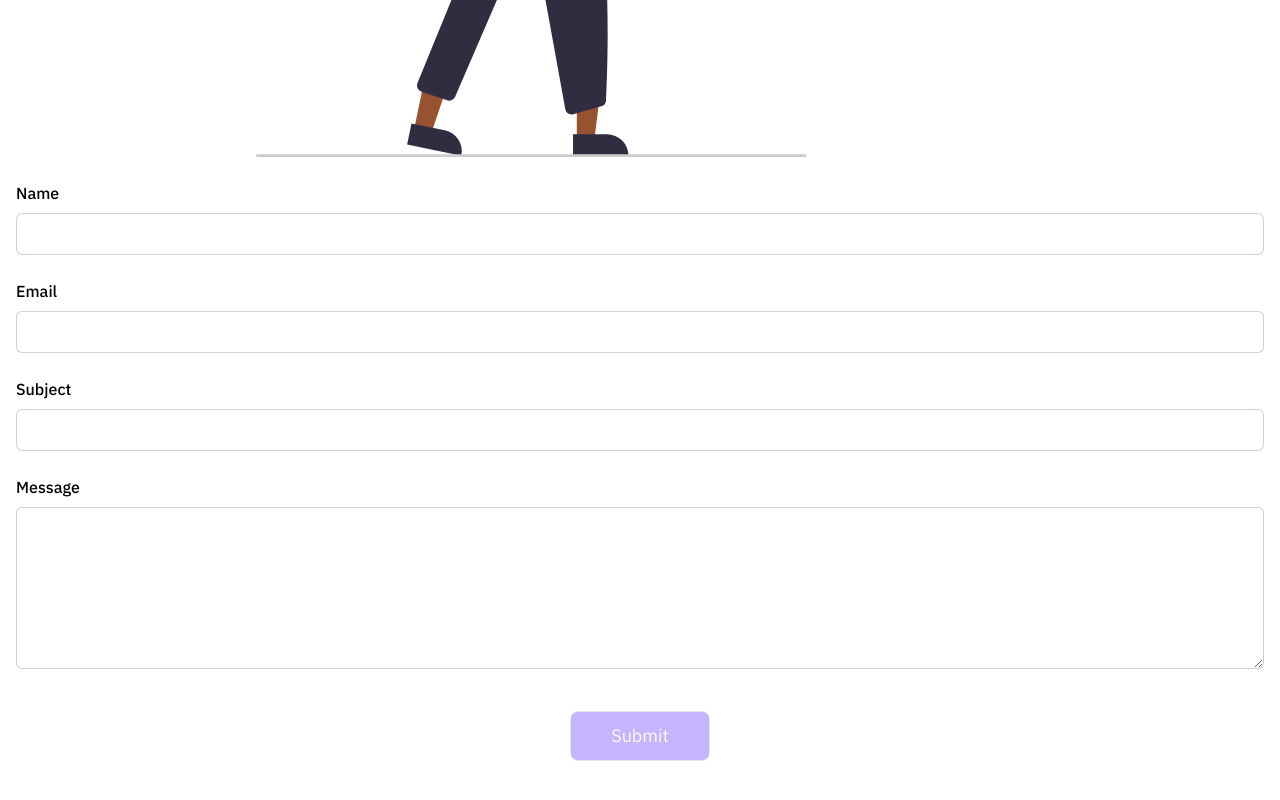
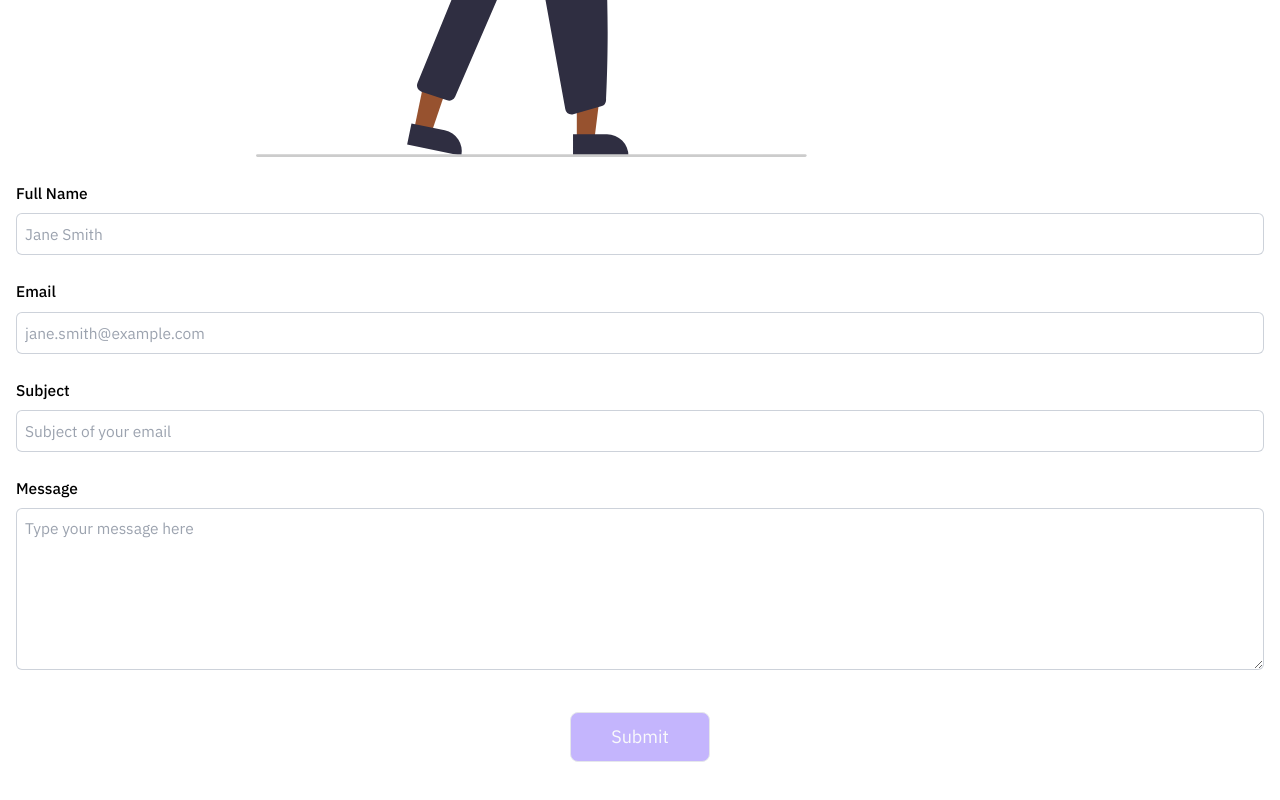
Before and after one commit to Gab-A/gabrielle-asante-portfolio, a React (Vite) app: page / in a window 1280 px wide. Shown: the part 3647-4447 px from the top of the page. Built offline with nearby package versions, Linux system fonts and the light colour scheme; no server answers.

Commit message:
Add id, htmlFor, placeholder and autoComplete prop to form elements

```diff
--- a/src/components/ContactForm/ContactForm.jsx
+++ b/src/components/ContactForm/ContactForm.jsx
@@ -6,7 +6,7 @@ import loadingAnimation from "../../assets/animations/loadingAnimation.json";
 
 export default function ContactForm() {
   const [contactFormData, setContactFormData] = useState({
-    name: "",
+    fullName: "",
     email: "",
     subject: "",
     message: "",
@@ -29,8 +29,8 @@ export default function ContactForm() {
   const newErrors = {};
 
   const validateForm = () => {
-    if (!contactFormData.name) {
-      newErrors.name = "Name is required.";
+    if (!contactFormData.fullName) {
+      newErrors.fullName = "Full Name is required.";
     }
     if (!contactFormData.email) {
       newErrors.email = "Email is required.";
@@ -73,7 +73,12 @@ export default function ContactForm() {
         setTimeout(() => {
           setStatusMessage(false);
         }, 1500);
-        setContactFormData({ name: "", email: "", subject: "", message: "" });
+        setContactFormData({
+          fullName: "",
+          email: "",
+          subject: "",
+          message: "",
+        });
       }
     } catch (error) {
       setStatusMessage("Failed to send message.");
@@ -86,33 +91,49 @@ export default function ContactForm() {
     <>
       <form onSubmit={handleSubmit} className="mx-4 mt-6 w[95%]">
         <Input
-          label="Name"
+          label="Full Name"
+          htmlFor="fullName"
+          id="fullName"
           type="text"
-          name="name"
-          value={contactFormData.name}
-          error={errors.name}
+          placeholder="Jane Smith"
+          name="fullName"
+          autoComplete="name"
+          value={contactFormData.fullName}
+          error={errors.fullName}
           onChange={handleChange}
         />
         <Input
           label="Email"
+          htmlFor="email"
+          id="email"
           type="email"
           name="email"
+          placeholder="jane.smith@example.com"
+          autoComplete="email"
           value={contactFormData.email}
           error={errors.email}
           onChange={handleChange}
         />
         <Input
           label="Subject"
+          htmlFor="subject"
+          id="subject"
           type="text"
           name="subject"
+          autoComplete="subject"
+          placeholder="Subject of your email"
           value={contactFormData.subject}
           error={errors.subject}
           onChange={handleChange}
         />
         <Input
           label="Message"
+          htmlFor="message"
+          id="message"
           textarea="textarea"
           name="message"
+          autoComplete="message"
+          placeholder="Type your message here"
           value={contactFormData.message}
           error={errors.message}
           onChange={handleChange}
--- a/src/components/Input/Input.jsx
+++ b/src/components/Input/Input.jsx
@@ -1,38 +1,51 @@
 export default function Input({
   label,
   type,
+  htmlFor,
+  id,
   name,
   value,
+  autoComplete,
   placeholder,
   textarea,
   error,
   ...rest
 }) {
+  const classes =
+    "w-full border-[1px] border-[#828FA366] py-2 rounded-md pl-2 focus:border-violet-300 focus:border-[1px] outline-none placeholder:text-[15.5px]";
+
   return (
     <div className="flex flex-col space-y-2 mb-6">
       <div>
-        <label className="font-medium">{label}</label>
+        <label htmlFor={htmlFor} className="font-medium text-[15.5px]">
+          {label}
+        </label>
       </div>
       <div>
         {textarea ? (
           <textarea
             name={name}
+            placeholder={placeholder}
+            autoComplete={autoComplete}
             value={value}
+            id={id}
             rows="6"
-            className="w-full border-[1px] border-[#828FA366] py-2 rounded-md pl-2 focus:border-violet-300 focus:border-[1px] outline-none"
+            className={classes}
             {...rest}
           />
         ) : (
           <input
             type={type}
+            id={id}
             name={name}
             value={value}
+            autoComplete={autoComplete}
             placeholder={placeholder}
-            className=" w-full border-[1px] border-[#828FA366] py-2 rounded-md pl-2 focus:border-violet-300 focus:border-[1px] outline-none"
+            className={classes}
             {...rest}
           />
         )}
-        {error && <p className="text-red-500">{error}</p>}
+        {error && <p className="text-red-500 mt-1.5 ml-0.5">{error}</p>}
       </div>
     </div>
   );
```
